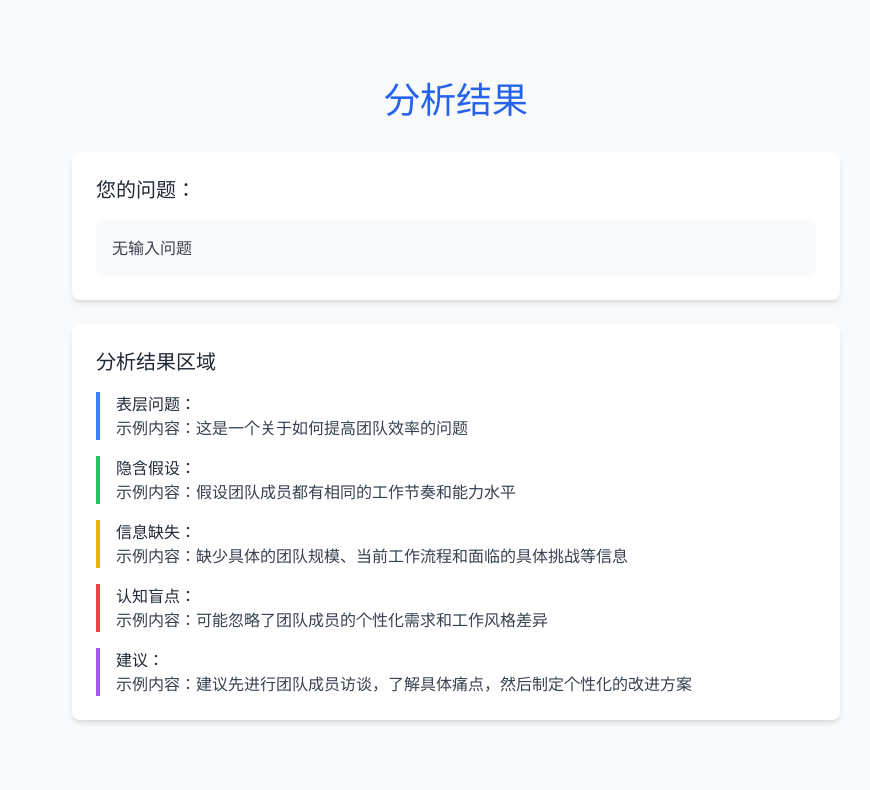
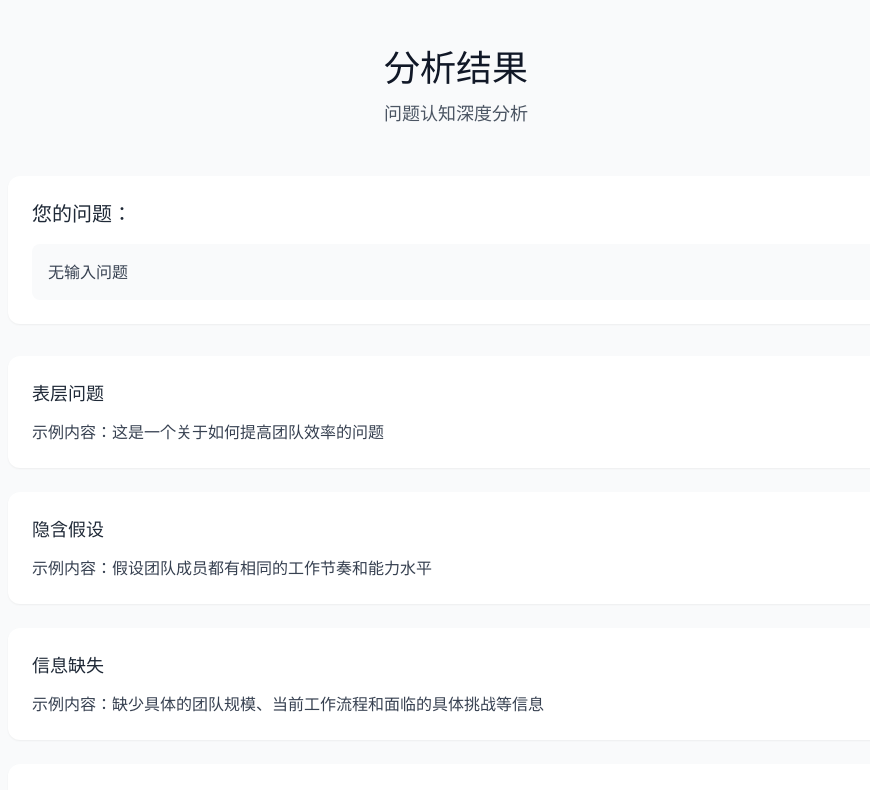
Before and after one commit to RafayelWan/traehks, a React (Vite) app: page /result in a window 1280 px wide. Shown: the top 790 px of the page, without its empty margins (184-1054 px from the left). Built offline with nearby package versions, Linux system fonts and the light colour scheme.

Commit message:
feat: 创建问题认知分析器网页应用
Co-authored-by: traeagent <traeagent@users.noreply.github.com>

```diff
--- a/src/pages/Home.tsx
+++ b/src/pages/Home.tsx
@@ -14,24 +14,27 @@ export default function Home() {
   return (
     <div className="min-h-screen bg-gray-50 flex flex-col items-center justify-center p-4">
       <div className="w-full max-w-2xl">
-        <h1 className="text-4xl font-bold text-center text-blue-600 mb-8">问题认知分析器</h1>
+        <div className="text-center mb-12">
+          <h1 className="text-4xl font-bold text-gray-900 mb-3">问题认知分析器</h1>
+          <p className="text-gray-600 text-lg">深入分析问题，发现认知盲点</p>
+        </div>
 
-        <div className="bg-white rounded-lg shadow-md p-6">
-          <div className="mb-6">
-            <label htmlFor="question" className="block text-gray-700 font-medium mb-2">请输入您的问题：</label>
+        <div className="bg-white rounded-xl shadow-sm p-8">
+          <div className="mb-8">
+            <label htmlFor="question" className="block text-gray-700 font-medium mb-3">请输入您的问题：</label>
             <textarea
               id="question"
               value={question}
               onChange={(e) => setQuestion(e.target.value)}
               placeholder="在这里输入您需要分析的问题..."
-              className="w-full h-40 p-3 border border-gray-300 rounded-md focus:outline-none focus:ring-2 focus:ring-blue-500 resize-none"
+              className="w-full h-52 p-4 border border-gray-200 rounded-lg focus:outline-none focus:ring-2 focus:ring-blue-500 resize-none text-gray-800"
             />
           </div>
 
           <button
             onClick={handleAnalyze}
             disabled={!question.trim()}
-            className="w-full py-3 bg-blue-600 text-white rounded-md hover:bg-blue-700 transition-colors disabled:bg-gray-300 disabled:cursor-not-allowed"
+            className="w-full py-4 bg-blue-600 text-white rounded-lg hover:bg-blue-700 transition-colors disabled:bg-gray-200 disabled:cursor-not-allowed font-medium text-lg"
           >
             开始分析
           </button>
--- a/src/pages/Result.tsx
+++ b/src/pages/Result.tsx
@@ -14,43 +14,42 @@ export default function Result() {
   };
 
   return (
-    <div className="min-h-screen bg-gray-50 flex flex-col items-center justify-center p-4">
-      <div className="w-full max-w-3xl">
-        <h1 className="text-4xl font-bold text-center text-blue-600 mb-8">分析结果</h1>
-
-        <div className="bg-white rounded-lg shadow-md p-6 mb-6">
-          <h2 className="text-xl font-semibold text-gray-800 mb-4">您的问题：</h2>
-          <p className="text-gray-700 bg-gray-50 p-4 rounded-md">{question || "无输入问题"}</p>
+    <div className="min-h-screen bg-gray-50 py-12 px-4">
+      <div className="w-full max-w-4xl mx-auto">
+        <div className="text-center mb-12">
+          <h1 className="text-4xl font-bold text-gray-900 mb-3">分析结果</h1>
+          <p className="text-gray-600 text-lg">问题认知深度分析</p>
         </div>
 
-        <div className="bg-white rounded-lg shadow-md p-6">
-          <h2 className="text-xl font-semibold text-gray-800 mb-4">分析结果区域</h2>
+        <div className="bg-white rounded-xl shadow-sm p-6 mb-8">
+          <h2 className="text-xl font-semibold text-gray-800 mb-4">您的问题：</h2>
+          <p className="text-gray-700 bg-gray-50 p-4 rounded-lg">{question || "无输入问题"}</p>
+        </div>
 
-          <div className="space-y-4">
-            <div className="border-l-4 border-blue-500 pl-4">
-              <h3 className="font-medium text-gray-800">表层问题：</h3>
+        <div className="space-y-6">
+          <div className="bg-white rounded-xl shadow-sm p-6">
+            <h3 className="text-lg font-bold text-gray-800 mb-3">表层问题</h3>
             <p className="text-gray-700">{analysisResult.surfaceProblem}</p>
           </div>
 
-            <div className="border-l-4 border-green-500 pl-4">
-              <h3 className="font-medium text-gray-800">隐含假设：</h3>
+          <div className="bg-white rounded-xl shadow-sm p-6">
+            <h3 className="text-lg font-bold text-gray-800 mb-3">隐含假设</h3>
             <p className="text-gray-700">{analysisResult.hiddenAssumption}</p>
           </div>
 
-            <div className="border-l-4 border-yellow-500 pl-4">
-              <h3 className="font-medium text-gray-800">信息缺失：</h3>
+          <div className="bg-white rounded-xl shadow-sm p-6">
+            <h3 className="text-lg font-bold text-gray-800 mb-3">信息缺失</h3>
             <p className="text-gray-700">{analysisResult.missingInfo}</p>
           </div>
 
-            <div className="border-l-4 border-red-500 pl-4">
-              <h3 className="font-medium text-gray-800">认知盲点：</h3>
+          <div className="bg-white rounded-xl shadow-sm p-6">
+            <h3 className="text-lg font-bold text-gray-800 mb-3">认知盲点</h3>
             <p className="text-gray-700">{analysisResult.cognitiveBlindspot}</p>
           </div>
 
-            <div className="border-l-4 border-purple-500 pl-4">
-              <h3 className="font-medium text-gray-800">建议：</h3>
+          <div className="bg-white rounded-xl shadow-sm p-6">
+            <h3 className="text-lg font-bold text-gray-800 mb-3">建议</h3>
             <p className="text-gray-700">{analysisResult.suggestion}</p>
-            </div>
           </div>
         </div>
       </div>
```
Lines whose indentation alone changed are shown as unchanged.
